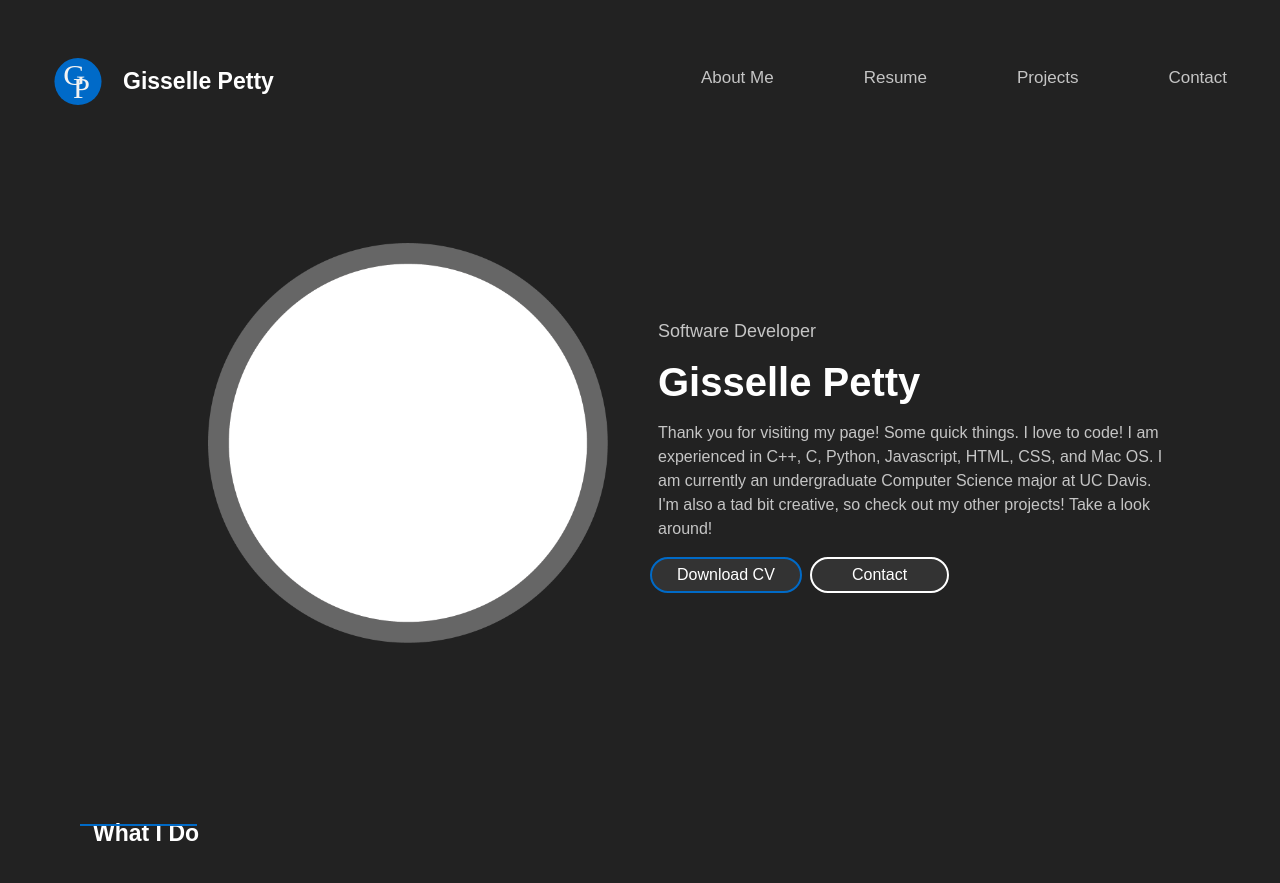
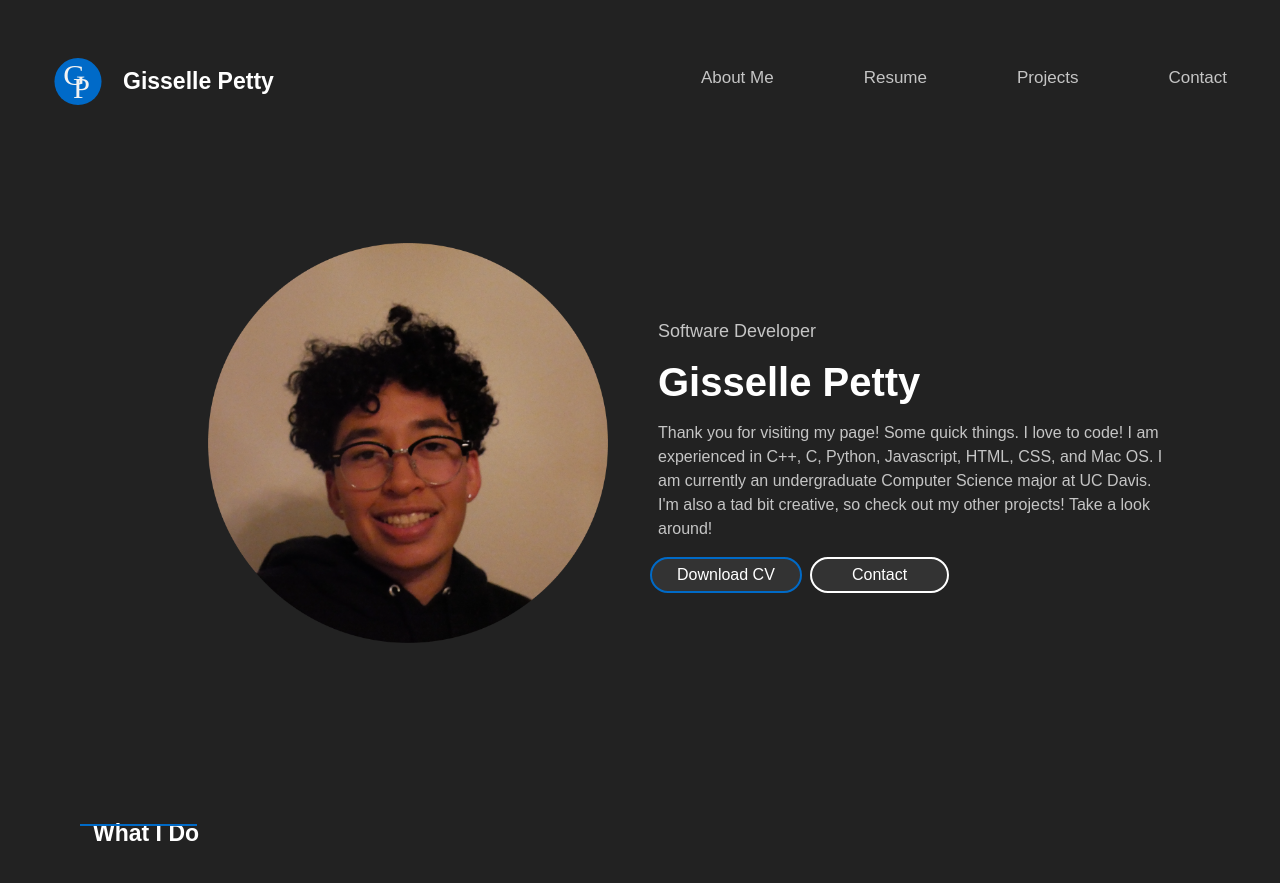
Before and after one commit to gpetty002/gpetty, a PHP site: page / in a window 1280 px wide. Shown: the top 883 px of the page. Run offline with PHP 8.4, Linux system fonts and the light colour scheme.

Commit message:
finally added avatar picture

```diff
--- a/css/styles.css
+++ b/css/styles.css
@@ -52,6 +52,8 @@ body {
   padding-left: 650px;
   padding-right: 100px;
 }
+
+
 
 #myTitle {
   font-size: 18px;
--- a/index.html
+++ b/index.html
@@ -21,7 +21,7 @@
     </div>
 
     <div class="aboutMe">
-        <img src="Assets/Headshot.png" alt="headshot-Photo" id="headshot" height="400" width="400">
+        <img src="Assets/Self.png" alt="headshot-Photo" id="headshot" height="400" width="400">
 
         <div class="aboutMe-Writing">
             <p id="myTitle">Software Developer</p>
```
Also changed, not shown: Assets/Self.png (added), Assets/me.png (added), 1 other file.
